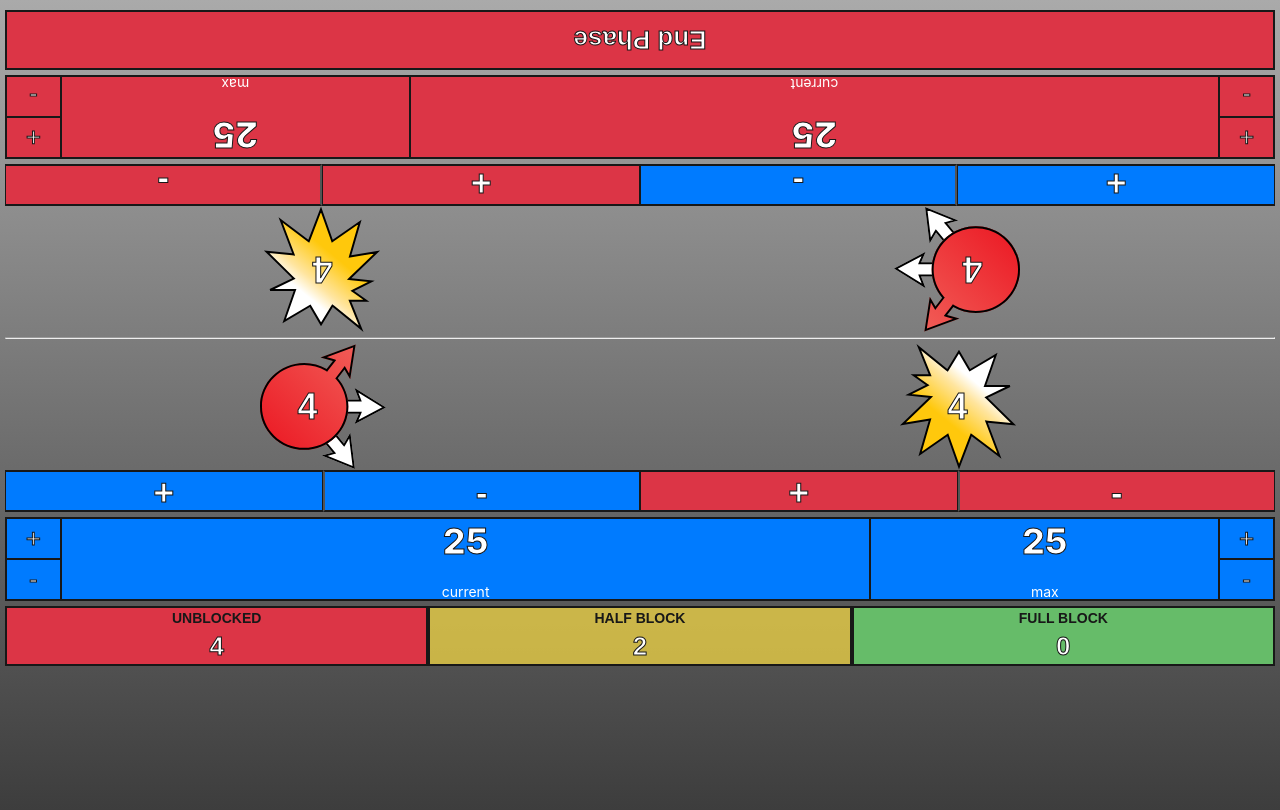
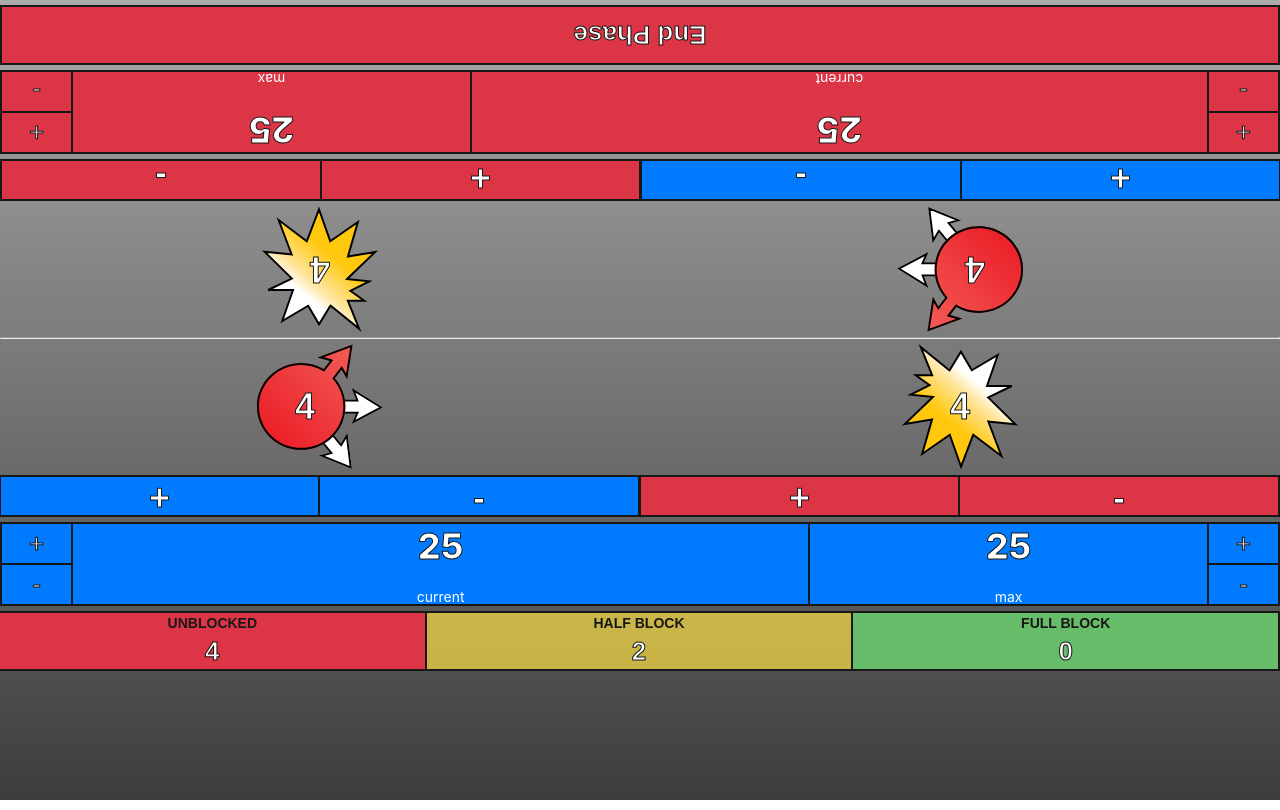
Before and after one commit to papa-fish/health-tracker, a React (Create React App) app: page / in a window 1280 px wide. Built offline with nearby package versions, Linux system fonts and the light colour scheme.

Commit message:
border and margin adjustments

```diff
--- a/src/App.css
+++ b/src/App.css
@@ -28,7 +28,6 @@ body {
   height: 100vh;
   background: var(--grey-color);
   background: linear-gradient(180deg, var(--grey-color) 0%, var(--dark-grey-color) 100%);
-  margin: 5px 5px
 }
 
 .App {
@@ -70,7 +69,7 @@ hr {
   display: flex;
   flex-direction: column;
   height: 100%;
-  width: 60px;
+  width: 80px;
 }
 
 .current-hp-plus-minus-wrapper .plus-btn,
@@ -98,11 +97,11 @@ hr {
 }
 
 .current-hp-wrapper {
-  flex-basis: 70%;
+  flex-basis: 65%;
 }
 
 .max-hp-wrapper {
-  flex-basis: 30%;
+  flex-basis: 35%;
 }
 
 .current-hp-wrapper,
@@ -139,6 +138,7 @@ hr {
   display: flex;
   justify-content: space-evenly;
   box-sizing: border-box;
+  padding: 5px 0 0 0;
 }
 
 .plus-minus-wrapper {
@@ -152,12 +152,13 @@ hr {
   color: var(--white-color);
   height: 42px;
   width: 50%;
+  border: none;
   border-top: 2px solid var(--black-color);
   border-bottom: 2px solid var(--black-color);
-  border-right: 1px solid var(--black-color);
+  border-right: 2px solid var(--black-color);
 }
 
-.plus-minus-wrapper button:nth-child(1) {
+.plus-minus-wrapper button:first-child {
   border-left: 1px solid var(--black-color);
 }
 
@@ -229,13 +230,20 @@ hr {
   flex-direction: column;
   align-items: center;
   justify-content: space-around;
-  border: 2px solid var(--black-color);
+  border: none;
+  border-top: 2px solid var(--black-color);
+  border-right: 2px solid var(--black-color);
+  border-bottom: 2px solid var(--black-color);
   background: none;
   font-size: var(--font-size-extrasmall);
   font-weight: var(--font-weight);
   color: var(--black-color);
   height: 60px;
   width: 100%;
+}
+
+.block-container:first-child {
+  border-left: 2px solid var(--black-color);
 }
 
 .damage {
--- a/src/components/BlockComponent.jsx
+++ b/src/components/BlockComponent.jsx
@@ -4,6 +4,7 @@ import { HealthTrackerContext } from "../healthTrackerContext";
 export default function BlockComponent({ state, setState }) {
     const {
         attackDamage,
+        handleFullBlock,
         handleHalfBlock,
         handleUnblocked } = useContext(HealthTrackerContext);
     return(
@@ -24,7 +25,11 @@ export default function BlockComponent({ state, setState }) {
                 <p>HALF BLOCK</p>
                 <p className="damage">{Math.ceil(attackDamage / 2)}</p>
             </button>
-            <button className="block-btn" id="full-block">
+            <button
+                onClick={handleFullBlock}
+                className="block-btn"
+                id="full-block"
+                >
                 <p> FULL BLOCK</p>
                 <p className="damage">{attackDamage * 0}</p>
             </button>
--- a/src/healthTrackerContext.js
+++ b/src/healthTrackerContext.js
@@ -37,6 +37,11 @@ export function HealthTrackerProvider(props) {
         setState(currentState - 1);
     };
 
+    const handleFullBlock = () => {
+        setAttackDamage(4);
+        setAttackSpeed(4);
+    };
+
     const handleHalfBlock = (damage, state, setState) => {
         setState(Math.ceil(state - damage / 2))
         setAttackDamage(4);
@@ -48,6 +53,7 @@ export function HealthTrackerProvider(props) {
         setAttackDamage(4);
         setAttackSpeed(4);
     };
+
 
     const handleEndPhaseClick = () => {
         if (currentPlayer === 1) {
@@ -79,6 +85,7 @@ export function HealthTrackerProvider(props) {
         setAttackDamage,
         attackSpeed,
         setAttackSpeed,
+        handleFullBlock,
         handleHalfBlock,
         handleUnblocked,
         currentPlayer,
```
